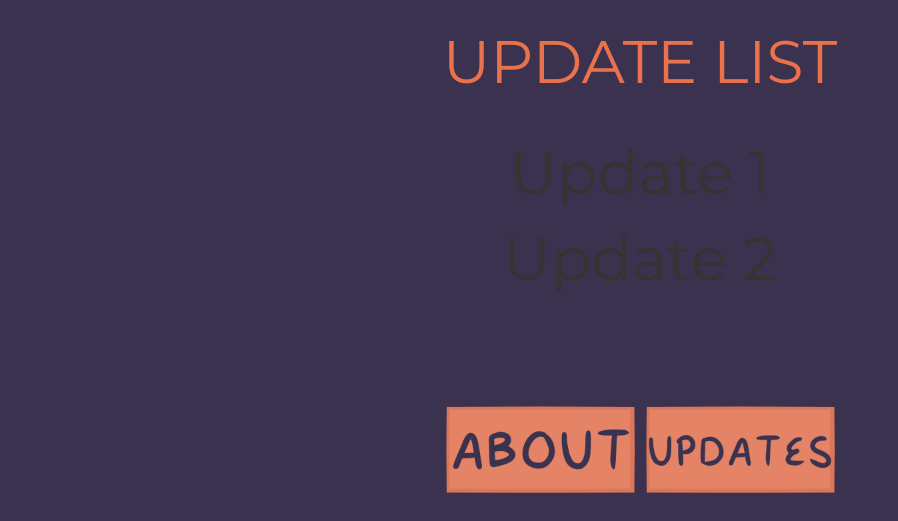
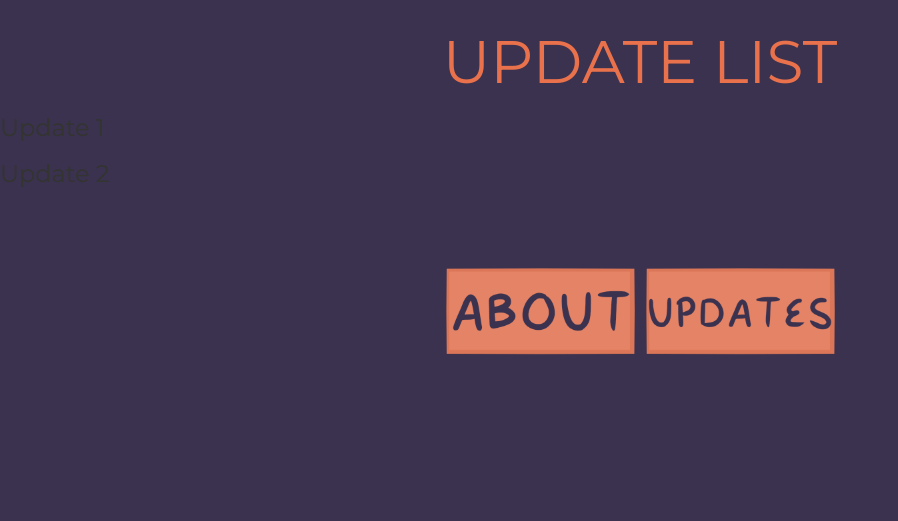
Before and after one commit to zoe013evans/WebComic, a Django app: template comic/templates/comic/updates.html in a window 1280 px wide. Shown: the part 194-715 px from the top of the page, without its empty margins (0-898 px from the left). Run offline with Django 3.2, Linux system fonts and the light colour scheme; the template is opened without the code that fills it, so the values that code supplies are empty; the visitor is signed in with stand-in values (Sample User, id 1); some libraries are stand-ins or nearby versions.

Commit message:
Trying to sort css for update page

```diff
--- a/comic/templates/comic/updates.html
+++ b/comic/templates/comic/updates.html
@@ -5,14 +5,14 @@
 
 <h2>UPDATE LIST</h2>
 
-<div class="content-wrap">
 
 
-	<a href="/?page=2"> <p>Update 1</p></a>
-	<a href="/?page=11"> <p>Update 2</p></a>
+
+	<a href="/?page=2"> <h3>Update 1</h3></a>
+	<a href="/?page=11"> <h3>Update 2</h3></a>
 
 
-</div>
+
 
 
 {% endblock %}
```
